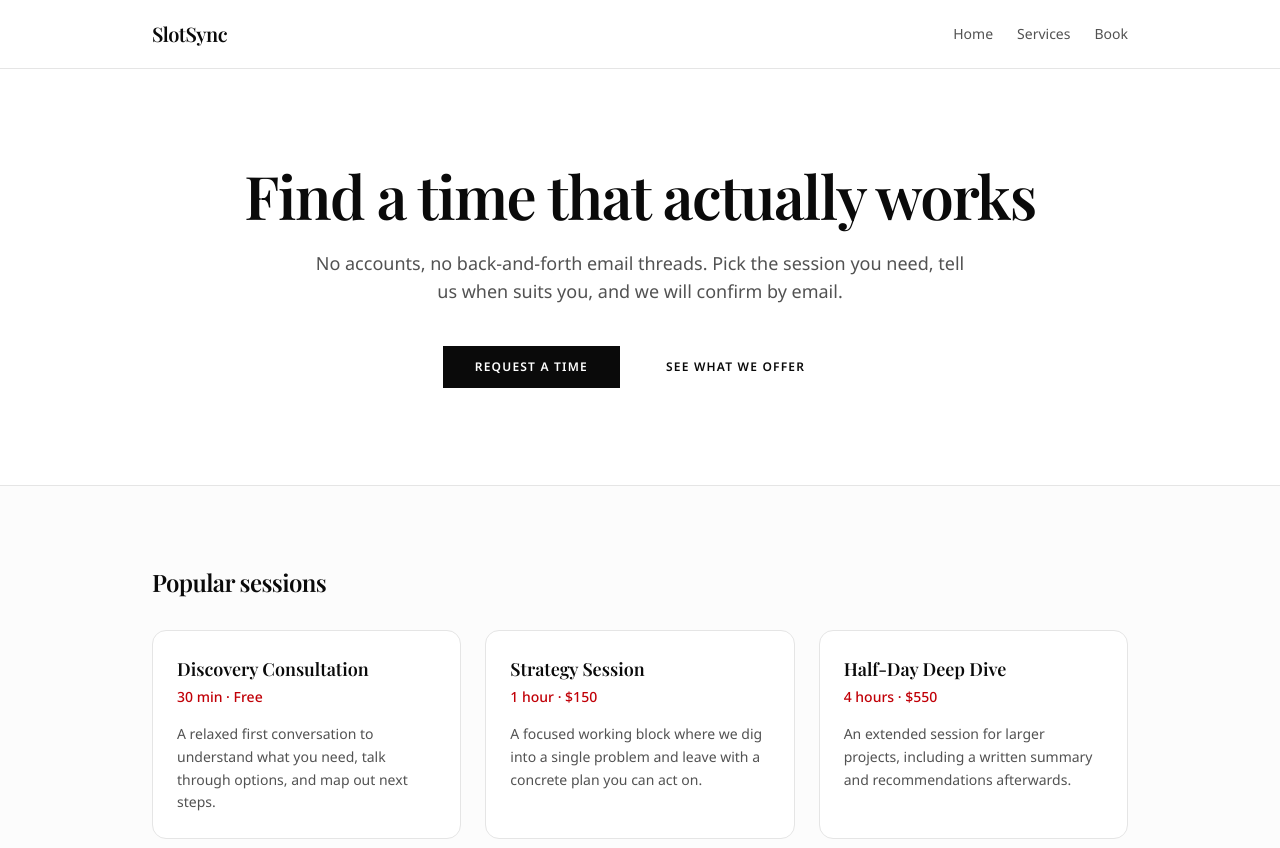
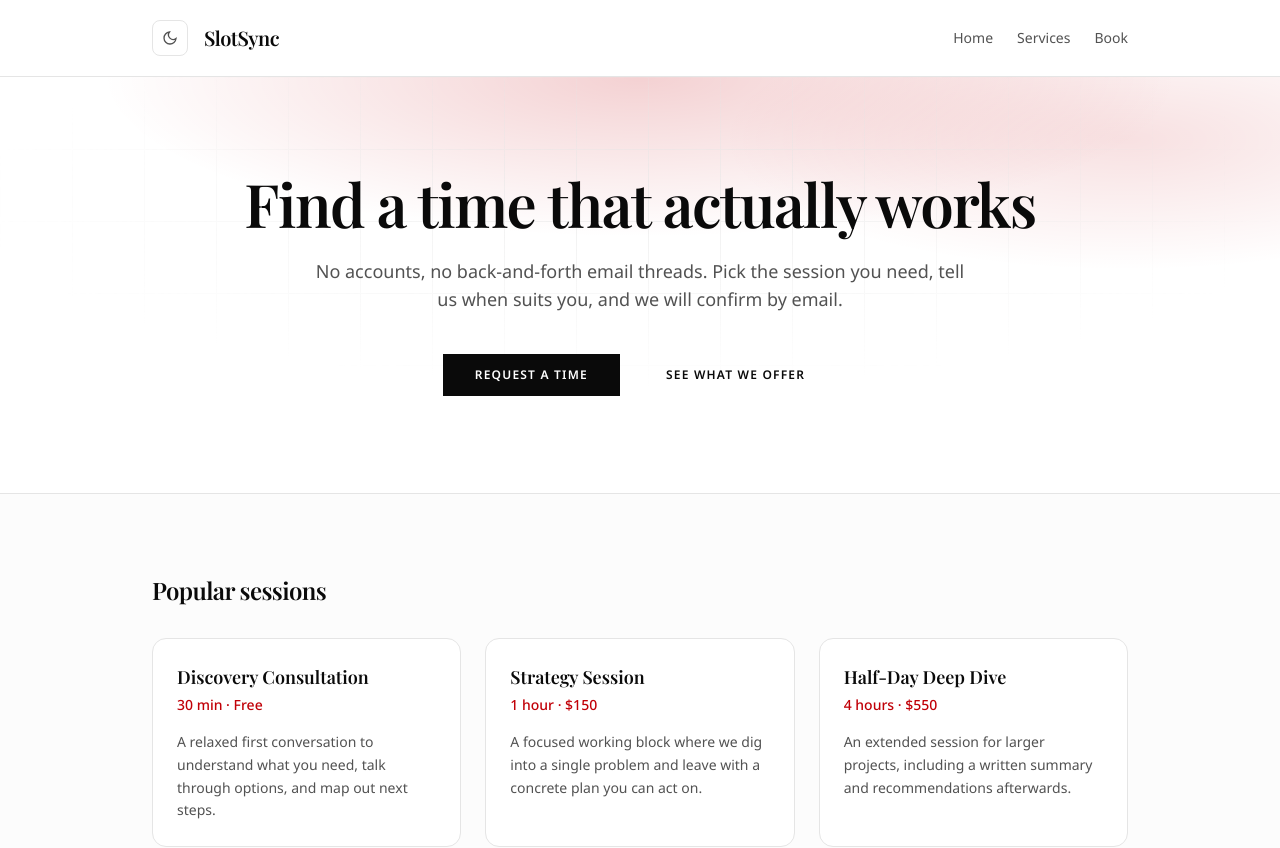
Before and after one commit to dross7278-star/practice, a Next.js app: page / in a window 1280 px wide. Shown: the top 848 px of the page. Built offline with nearby package versions, Linux system fonts and the light colour scheme; a web font is replaced by a local one.

Commit message:
Add night mode toggle and hero background treatment

```diff
--- a/app/globals.css
+++ b/app/globals.css
@@ -84,24 +84,24 @@
 }
 
 .dark {
-  --background: oklch(0.147 0.004 49.3);
-  --foreground: oklch(0.986 0.002 67.8);
-  --card: oklch(0.214 0.009 43.1);
-  --card-foreground: oklch(0.986 0.002 67.8);
-  --popover: oklch(0.214 0.009 43.1);
-  --popover-foreground: oklch(0.986 0.002 67.8);
-  --primary: oklch(0.922 0.005 34.3);
-  --primary-foreground: oklch(0.214 0.009 43.1);
-  --secondary: oklch(0.268 0.011 36.5);
-  --secondary-foreground: oklch(0.986 0.002 67.8);
-  --muted: oklch(0.268 0.011 36.5);
-  --muted-foreground: oklch(0.714 0.014 41.2);
-  --accent: oklch(0.268 0.011 36.5);
-  --accent-foreground: oklch(0.986 0.002 67.8);
-  --destructive: oklch(0.704 0.191 22.216);
-  --border: oklch(1 0 0 / 10%);
+  --background: oklch(0.145 0 0);
+  --foreground: oklch(0.985 0 0);
+  --card: oklch(0.205 0 0);
+  --card-foreground: oklch(0.985 0 0);
+  --popover: oklch(0.205 0 0);
+  --popover-foreground: oklch(0.985 0 0);
+  --primary: oklch(0.985 0 0);
+  --primary-foreground: oklch(0.145 0 0);
+  --secondary: oklch(0.269 0 0);
+  --secondary-foreground: oklch(0.985 0 0);
+  --muted: oklch(0.269 0 0);
+  --muted-foreground: oklch(0.708 0 0);
+  --accent: oklch(0.269 0 0);
+  --accent-foreground: oklch(0.985 0 0);
+  --destructive: oklch(0.637 0.208 25.331);
+  --border: oklch(1 0 0 / 12%);
   --input: oklch(1 0 0 / 15%);
-  --ring: oklch(0.547 0.021 43.1);
+  --ring: oklch(0.556 0 0);
   --chart-1: oklch(0.868 0.007 39.5);
   --chart-2: oklch(0.547 0.021 43.1);
   --chart-3: oklch(0.438 0.017 39.3);
@@ -128,3 +128,35 @@
     @apply font-sans;
   }
 }
+
+@layer components {
+  /* Decorative hero wash: red glow plus a faint calendar-like grid. */
+  .hero-surface {
+    position: relative;
+    isolation: isolate;
+    overflow: hidden;
+  }
+
+  .hero-surface::before {
+    content: "";
+    position: absolute;
+    inset: 0;
+    z-index: -2;
+    background:
+      radial-gradient(60% 55% at 50% 0%, color-mix(in oklch, var(--destructive) 18%, transparent), transparent 70%),
+      radial-gradient(45% 45% at 88% 15%, color-mix(in oklch, var(--destructive) 12%, transparent), transparent 70%);
+  }
+
+  .hero-surface::after {
+    content: "";
+    position: absolute;
+    inset: 0;
+    z-index: -1;
+    background-image:
+      linear-gradient(to right, var(--border) 1px, transparent 1px),
+      linear-gradient(to bottom, var(--border) 1px, transparent 1px);
+    background-size: 72px 72px;
+    mask-image: radial-gradient(70% 60% at 50% 30%, black, transparent 75%);
+    opacity: 0.6;
+  }
+}
--- a/app/layout.tsx
+++ b/app/layout.tsx
@@ -3,6 +3,8 @@
 import { Geist, Geist_Mono, Noto_Sans, Playfair_Display } from "next/font/google";
 import "./globals.css";
 import { cn } from "@/lib/utils";
+import { ThemeProvider } from "@/components/theme-provider";
+import { ThemeToggle } from "@/components/theme-toggle";
 
 const playfairDisplayHeading = Playfair_Display({subsets:['latin'],variable:'--font-heading'});
 
@@ -34,14 +36,19 @@
   return (
     <html
       lang="en"
+      suppressHydrationWarning
       className={cn("h-full", "antialiased", geistSans.variable, geistMono.variable, "font-sans", notoSans.variable, playfairDisplayHeading.variable)}
     >
       <body className="min-h-full flex flex-col bg-background text-foreground">
+        <ThemeProvider>
           <header className="border-b">
             <nav className="mx-auto flex w-full max-w-5xl items-center justify-between px-6 py-5">
+              <div className="flex items-center gap-4">
+                <ThemeToggle />
                 <Link href="/" className="font-heading text-xl font-semibold tracking-tight">
                   SlotSync
                 </Link>
+              </div>
               <ul className="flex items-center gap-6 text-sm text-muted-foreground">
                 {navLinks.map((link) => (
                   <li key={link.href}>
@@ -64,6 +71,7 @@
               </a>
             </div>
           </footer>
+        </ThemeProvider>
       </body>
     </html>
   );
--- a/app/page.tsx
+++ b/app/page.tsx
@@ -6,7 +6,8 @@
 export default function HomePage() {
   return (
     <>
-      <section className="mx-auto w-full max-w-5xl px-6 py-24 text-center">
+      <section className="hero-surface">
+        <div className="mx-auto w-full max-w-5xl px-6 py-24 text-center">
           <h1 className="font-heading text-4xl font-semibold tracking-tight sm:text-6xl">
             Find a time that actually works
           </h1>
@@ -21,6 +22,7 @@
             <Link href="/services" className={buttonVariants({ size: "lg", variant: "outline" })}>
               See what we offer
             </Link>
+          </div>
         </div>
       </section>
 
--- /dev/null
+++ b/components/theme-provider.tsx
@@ -0,0 +1,11 @@
+"use client";
+
+import { ThemeProvider as NextThemesProvider } from "next-themes";
+
+export function ThemeProvider({ children }: { children: React.ReactNode }) {
+  return (
+    <NextThemesProvider attribute="class" defaultTheme="light" enableSystem={false}>
+      {children}
+    </NextThemesProvider>
+  );
+}
--- /dev/null
+++ b/components/theme-toggle.tsx
@@ -0,0 +1,37 @@
+"use client";
+
+import { useTheme } from "next-themes";
+
+export function ThemeToggle() {
+  const { resolvedTheme, setTheme } = useTheme();
+
+  return (
+    <button
+      type="button"
+      onClick={() => setTheme(resolvedTheme === "dark" ? "light" : "dark")}
+      aria-label="Toggle night mode"
+      className="inline-flex size-9 items-center justify-center rounded-md border text-muted-foreground transition-colors hover:bg-muted hover:text-foreground focus-visible:ring-2 focus-visible:ring-ring focus-visible:outline-none"
+    >
+      {/* Both icons render; the theme class decides which is visible, so there is no hydration mismatch. */}
+      <svg
+        viewBox="0 0 24 24"
+        fill="none"
+        stroke="currentColor"
+        strokeWidth="2"
+        className="size-4 dark:hidden"
+      >
+        <path d="M21 12.8A9 9 0 1 1 11.2 3a7 7 0 0 0 9.8 9.8z" />
+      </svg>
+      <svg
+        viewBox="0 0 24 24"
+        fill="none"
+        stroke="currentColor"
+        strokeWidth="2"
+        className="hidden size-4 dark:block"
+      >
+        <circle cx="12" cy="12" r="4" />
+        <path d="M12 2v2M12 20v2M4.9 4.9l1.4 1.4M17.7 17.7l1.4 1.4M2 12h2M20 12h2M6.3 17.7l-1.4 1.4M19.1 4.9l-1.4 1.4" />
+      </svg>
+    </button>
+  );
+}
--- a/package.json
+++ b/package.json
@@ -15,6 +15,7 @@
     "class-variance-authority": "^0.7.1",
     "cn": "^0.3.2",
     "next": "16.3.5",
+    "next-themes": "^0.4.6",
     "react": "19.2.8",
     "react-aria-components": "^1.21.1",
     "react-dom": "19.2.8",
```
Also changed, not shown: 1 other file (tests, documents, lock files or other folders). Lines whose indentation alone changed are shown as unchanged.
